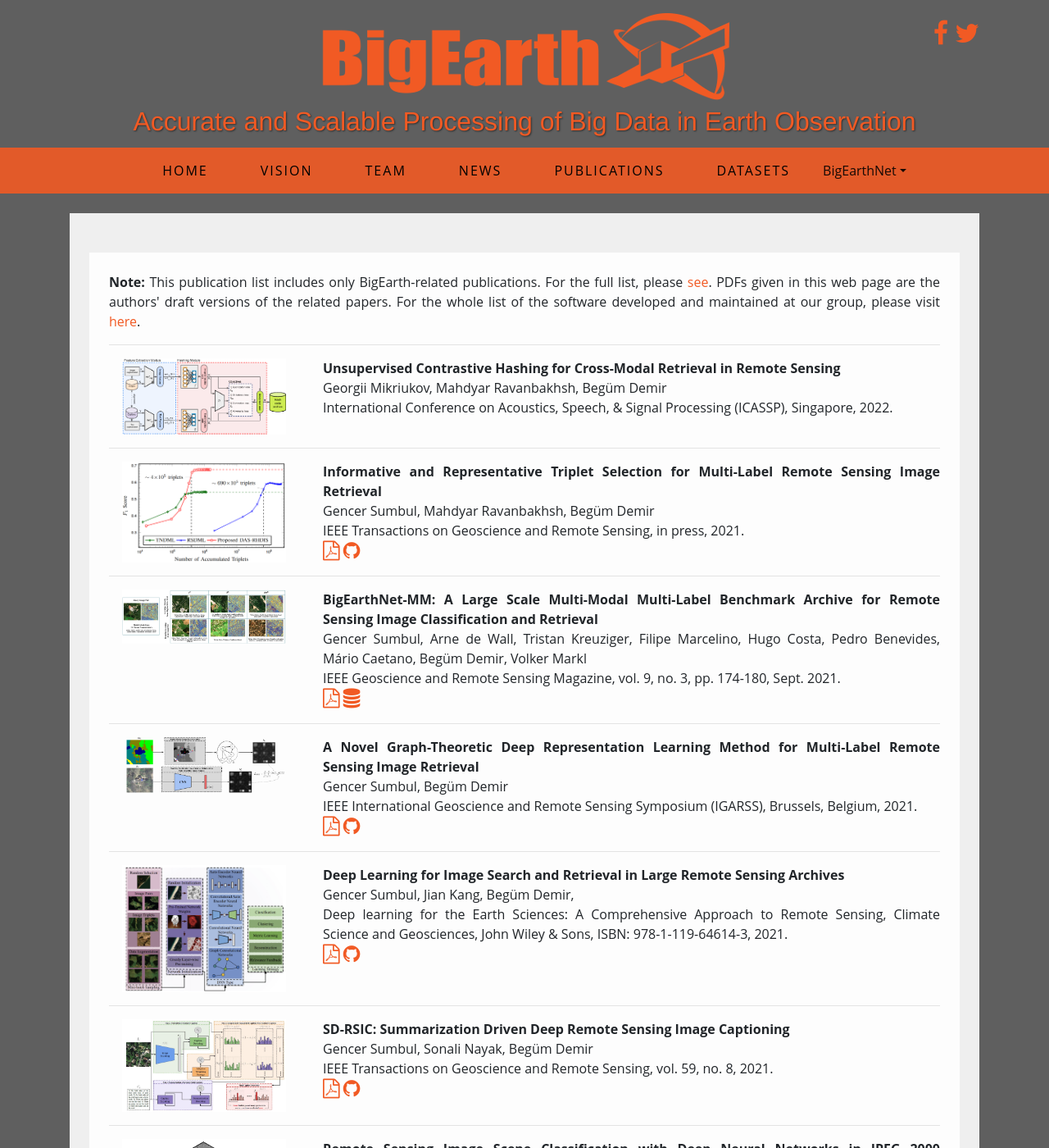
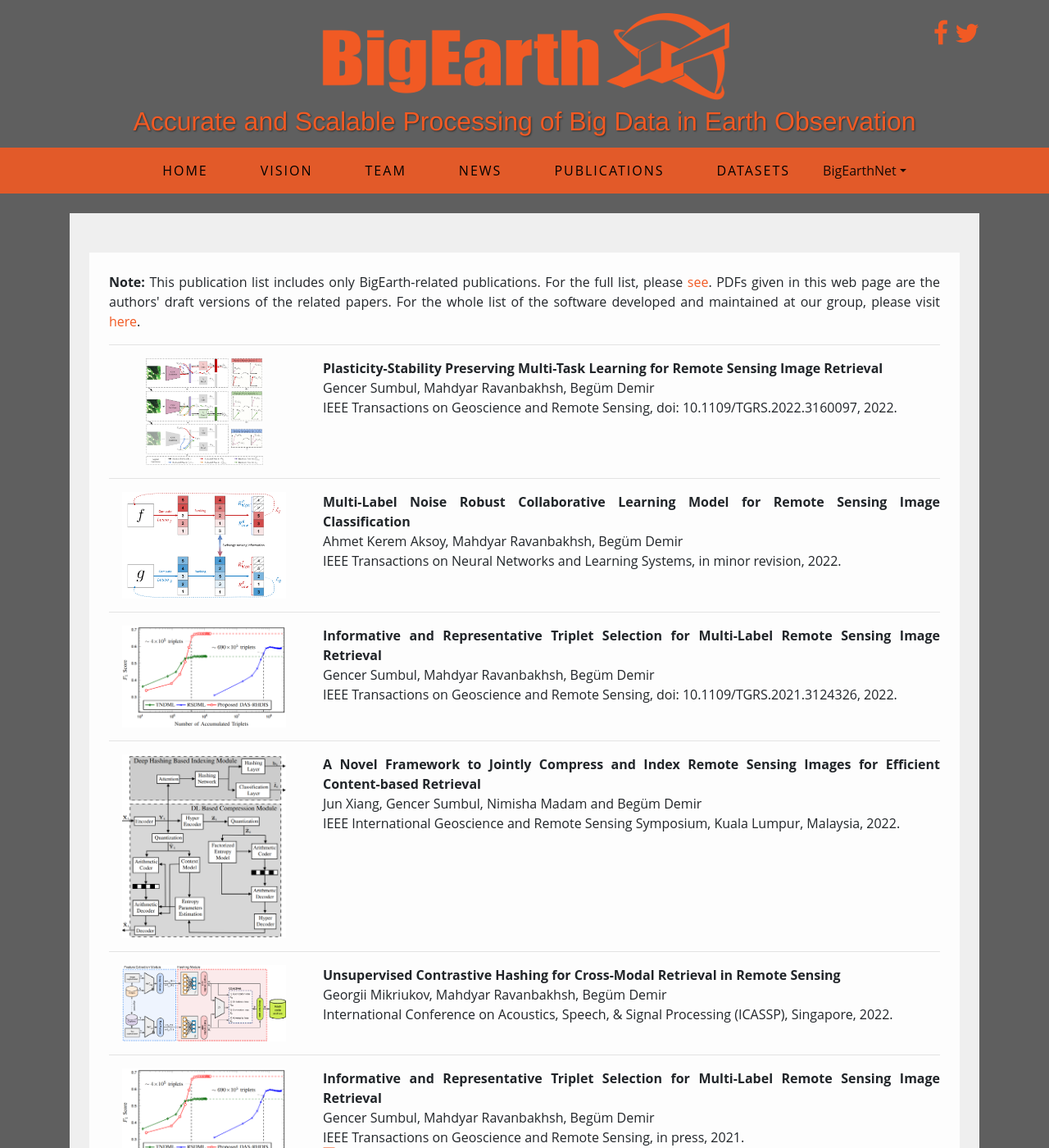
Before and after one commit to rsim-tu-berlin/bigearth.eu, a Jekyll site: the page built from publications.md, in a window 1280 px wide and 1400 px high. Shown: the whole window at 82% size. Built offline with Jekyll 4.4.1, drawn with Linux system fonts in a browser that asks for light colours; nearby versions of some CDN libraries; a style sheet for code colours, icons or effects is not loaded.

Commit message:
add publications and images

```diff
--- a/publications.md
+++ b/publications.md
@@ -10,6 +10,50 @@ guid: https://www.bigearth.eu/publications
 		<p>
 			<b>Note:</b> This publication list includes only BigEarth-related publications. For the full list, please <a href="https://rsim.berlin/publications" target="_blank">see</a>. PDFs given in this web page are the authors' draft versions of the related papers. For the whole list of the software developed and maintained at our group, please visit <a href="https://rsim.berlin/software" target="_blank">here</a>.
 		</p>
+		<hr />
+		<div class="row">
+			<div class="col-lg-3 col-lg-12-pull">
+				<img class="publication-image mx-auto d-block" src="assets/publications/images/PLASTA-MTL-2022.png">
+			</div>
+			<div class="col-lg-9 col-lg-12-push">
+				<span class="publication-title">Plasticity-Stability Preserving Multi-Task Learning for Remote Sensing Image Retrieval</span><br />
+				Gencer Sumbul, Mahdyar Ravanbakhsh, Begüm Demir<br />
+				IEEE Transactions on Geoscience and Remote Sensing, doi: 10.1109/TGRS.2022.3160097, 2022.<br />
+			</div>
+		</div>
+		<hr />
+		<div class="row">
+			<div class="col-lg-3 col-lg-12-pull">
+				<img class="publication-image mx-auto d-block" src="assets/publications/images/RCML-2022.png">
+			</div>
+			<div class="col-lg-9 col-lg-12-push">
+				<span class="publication-title">Multi-Label Noise Robust Collaborative Learning Model for Remote Sensing Image Classification</span><br />
+				Ahmet Kerem Aksoy, Mahdyar Ravanbakhsh, Begüm Demir<br />
+				IEEE Transactions on Neural Networks and Learning Systems, in minor revision, 2022.<br />
+			</div>
+		</div>
+		<hr />
+		<div class="row">
+			<div class="col-lg-3 col-lg-12-pull">
+				<img class="publication-image mx-auto d-block" src="assets/publications/images/TRIPLET-2022.png">
+			</div>
+			<div class="col-lg-9 col-lg-12-push">
+				<span class="publication-title">Informative and Representative Triplet Selection for Multi-Label Remote Sensing Image Retrieval</span><br />
+				Gencer Sumbul, Mahdyar Ravanbakhsh, Begüm Demir<br />
+				IEEE Transactions on Geoscience and Remote Sensing, doi: 10.1109/TGRS.2021.3124326, 2022.<br />
+			</div>
+		</div>
+		<hr />
+		<div class="row">
+			<div class="col-lg-3 col-lg-12-pull">
+				<img class="publication-image mx-auto d-block" src="assets/publications/images/RS-JCIF-2022.png">
+			</div>
+			<div class="col-lg-9 col-lg-12-push">
+				<span class="publication-title">A Novel Framework to Jointly Compress and Index Remote Sensing Images for Efficient Content-based Retrieval</span><br />
+				Jun Xiang, Gencer Sumbul, Nimisha Madam and Begüm Demіr<br />
+				IEEE International Geoscience and Remote Sensing Symposium, Kuala Lumpur, Malaysia, 2022.<br />
+			</div>
+		</div>
 		<hr />
 		<div class="row">
 			<div class="col-lg-3 col-lg-12-pull">
```
Also changed, not shown: assets/publications/images/PLASTA-MTL-2022.png (added), assets/publications/images/RCML-2022.png (added), assets/publications/images/RS-JCIF-2022.png (added), assets/publications/images/TRIPLET-2022.png (added).
